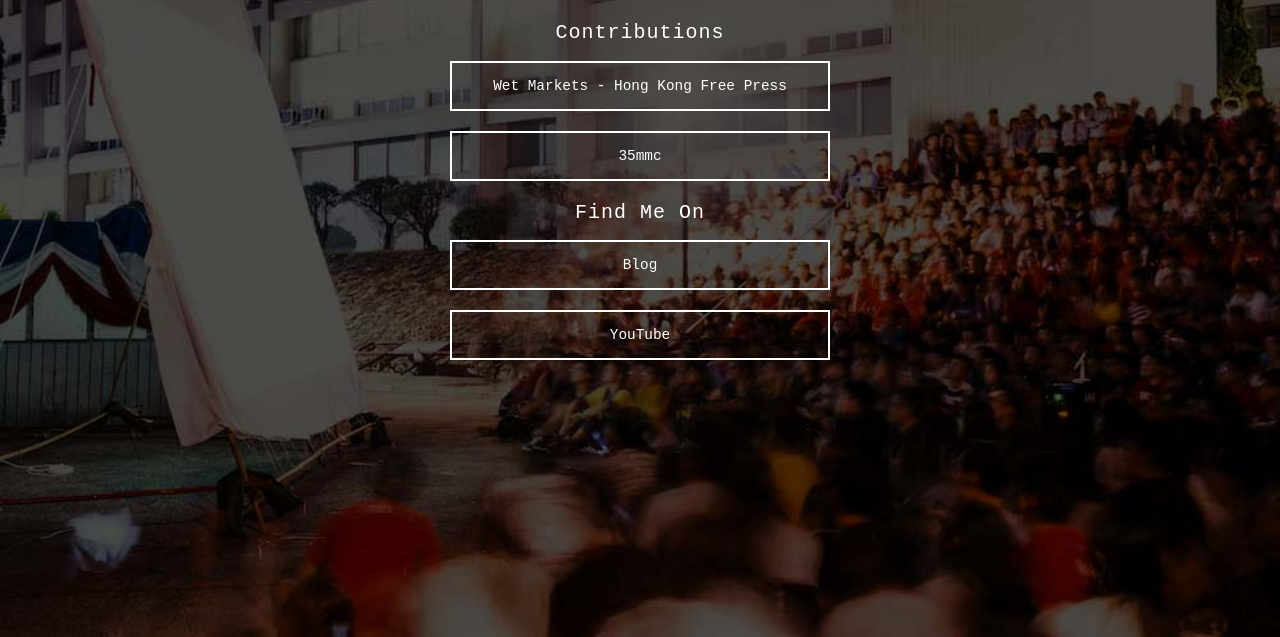
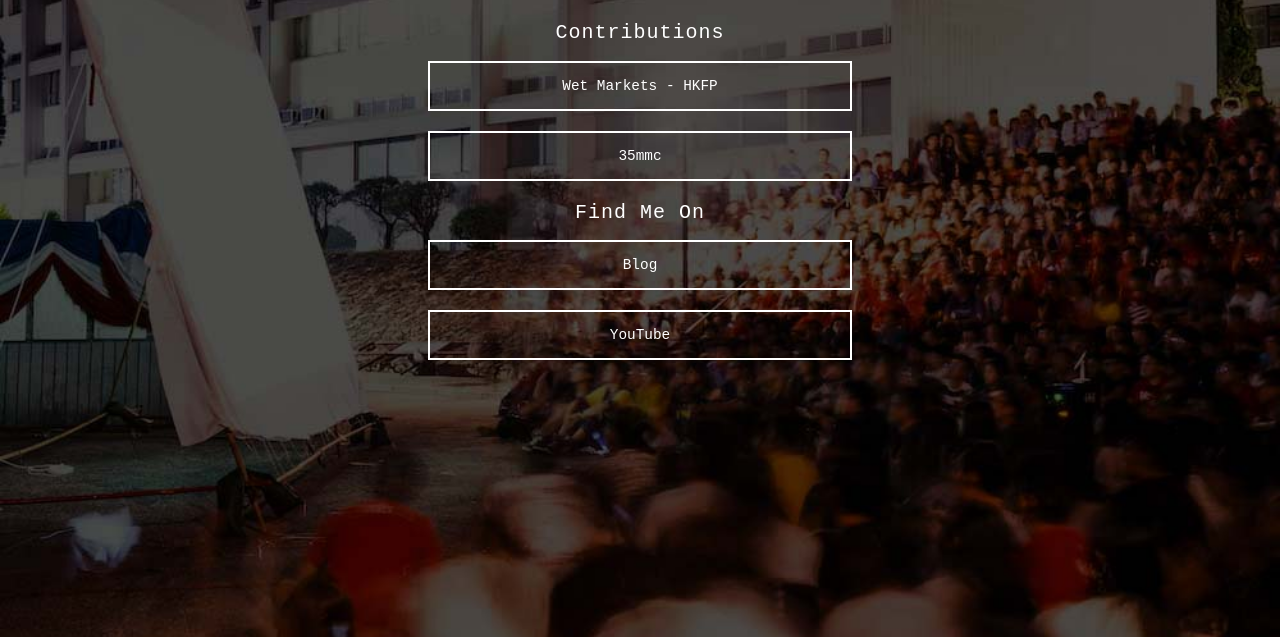
Before and after one commit to fatdom/fatdom.github.io, a plain HTML site: page index.html in a window 1280 px wide. Shown: the part 179-816 px from the top of the page. Drawn offline with Linux system fonts and the light colour scheme; a web font is replaced by a local one.

Commit message:
Viewport, Text

```diff
--- a/index.html
+++ b/index.html
@@ -3,10 +3,9 @@
 <html lang="en">
 <head>
   <meta charset="utf-8">
-
+  <meta name="viewport" content="width=device-width, initial-scale=1">
   <title>Analogue Geek - Links</title>
   <link rel="stylesheet" href="style.css">
-
   <link href="https://fonts.googleapis.com/css2?family=B612+Mono:wght@700&display=swap" rel="stylesheet">
 </head>
 
@@ -17,7 +16,7 @@
 
   <!-- Contributions -->
   <h2>Contributions</h2>
-  <a href="https://hongkongfp.com/2018/07/03/hkfp-lens-dominic-leung-captures-everyday-life-hong-kongs-wet-markets/">Wet Markets - Hong Kong Free Press</a>
+  <a href="https://hongkongfp.com/2018/07/03/hkfp-lens-dominic-leung-captures-everyday-life-hong-kongs-wet-markets/">Wet Markets - HKFP</a>
   <a href="https://www.35mmc.com/author/dominicleung/">35mmc</a>
 
   <!-- Links -->
--- a/style.css
+++ b/style.css
@@ -1,5 +1,4 @@
 html {
-  box-sizing: border-box;
   font-size: 100%;
 }
 
```
